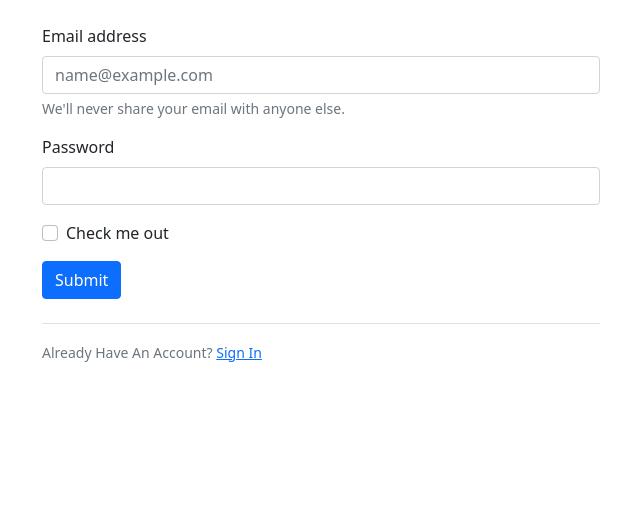
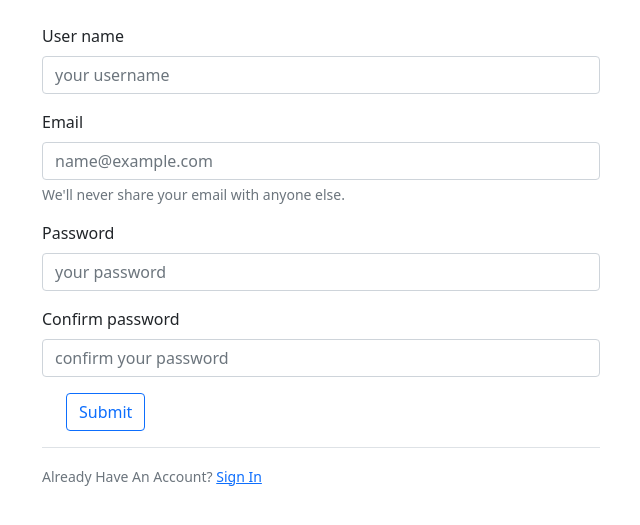
Before and after one commit to bny1485/ToDo-app, a Flask app: template templates/register.html in a window 1280 px wide. Shown: the part 58-583 px from the top of the page, without its empty margins (319-959 px from the left). Run offline with Flask 2, Linux system fonts and the light colour scheme; the template is opened without the code that fills it: most values are stand-ins (such as "Sample title", 1, 10 or a date in 2020); form fields are guessed from the names that the template uses.

Commit message:
register template

```diff
--- a/templates/register.html
+++ b/templates/register.html
@@ -4,23 +4,60 @@
 <div class="container">
     <div class="mt-4 col-lg-6 col-md-8 col-sm-10 col-xs-10 offset-lg-3 offset-md-2 offset-sm-1 offset-xs-1">
         <form>
+            {{ form.hidden_tag() }}
             <div class="mb-3">
-                <label for="exampleInputEmail1" class="form-label">Email address</label>
-                <input type="email" class="form-control" id="exampleInputEmail1" aria-describedby="emailHelp"
-                    placeholder="name@example.com">
+                {{ form.user_name.label(class='form-label') }}
+                {% if form.user_name.errors %}
+                <div class="invalid-feedback">
+                    {% for error in form.user_name.errors %}
+                    <span>{{ error }}</span>
+                    {% endfor %}
+                </div>
+                {% else %}
+                {{ form.user_name(class='form-control', placeholder='your username') }}
+                {% endif %}
+            </div>
+            <div class="mb-3">
+                {{ form.email.label(class='form-label') }}
+                {% if form.email.errors %}
+                <div class="invalid-feedback">
+                    {% for error in form.email.errors %}
+                    <span>{{ error }}</span>
+                    {% endfor %}
+                </div>
+                {% else %}
+                {{ form.email(class='form-control', placeholder="name@example.com") }}
+                {% endif %}
                 <div id="emailHelp" class="form-text">We'll never share your email with anyone else.</div>
             </div>
             <div class="mb-3">
-                <label for="exampleInputPassword1" class="form-label">Password</label>
-                <input type="password" class="form-control" id="exampleInputPassword1">
+                {{ form.password.label(class='form-label') }}
+                {% if form.password.errors %}
+                <div class="invalid-feedback">
+                    {% for error in form.password.errors %}
+                    <span>{{ error }}</span>
+                    {% endfor %}
+                </div>
+                {% else %}
+                {{ form.password(class='form-control', placeholder='your password') }}
+                {% endif %}
             </div>
-            <div class="mb-3 form-check">
-                <input type="checkbox" class="form-check-input" id="exampleCheck1">
-                <label class="form-check-label" for="exampleCheck1">Check me out</label>
+            <div class="mb-3">
+                {{ form.confirm_password.label(class='form-label') }}
+                {% if form.confirm_password.errors %}
+                <div class="invalid-feedback">
+                    {% for error in form.confirm_password.errors %}
+                    <span>{{ error }}</span>
+                    {% endfor %}
+                </div>
+                {% else %}
+                {{ form.confirm_password(class='form-control', placeholder='confirm your password') }}
+                {% endif %}
             </div>
-            <button type="submit" class="btn btn-primary">Submit</button>
         </form>
-        <br>
+        <div class="mb-3 form-check">
+            {{ form.submit(class="btn btn-outline-primary") }}
+        </div>
         <div class="border-top pt-3">
             <small class="text-muted">
                 Already Have An Account? <a class="ml-2" href="#">Sign In</a>
```
